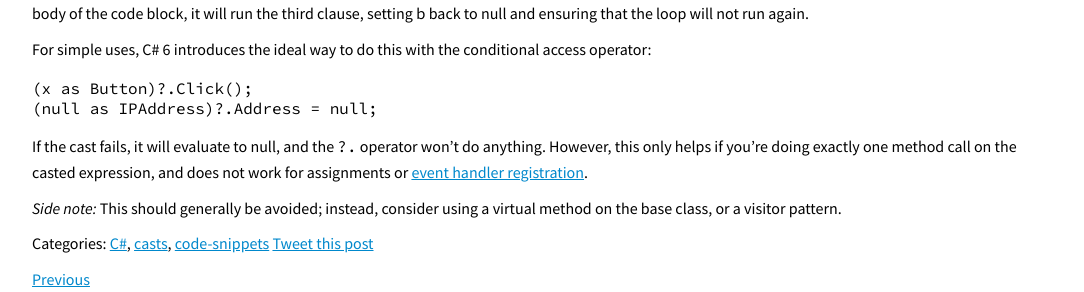
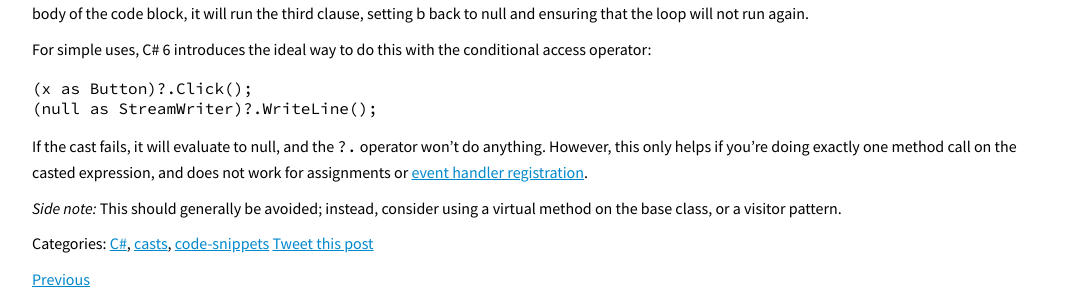
Before and after one commit to SLaks/SLaks.Blog, a Jekyll site: the page built from _posts/2015-06-12-code-snippets-conditional-casting.md, in a window 1280 px wide and 900 px high, scrolled down 820 px. Shown: the part 162-454 px from the top of the window, without its empty margins (96-1180 px from the left). Built offline with Jekyll 4.4.1, drawn with Linux system fonts in a browser that asks for light colours; Markdown is read by kramdown in place of the engine named in the settings; comment, search, counter and statistics services are not loaded.

Commit message:
Update post: Fix broken example

````diff
--- a/_posts/2015-06-12-code-snippets-conditional-casting.md
+++ b/_posts/2015-06-12-code-snippets-conditional-casting.md
@@ -48,7 +48,7 @@ For simple uses, C# 6 introduces the ideal way to do this with the conditional a
 <div class="small"></div>
 ```csharp
 (x as Button)?.Click();
-(null as IPAddress)?.Address = null;
+(null as StreamWriter)?.WriteLine();
 ```
 
 If the cast fails, it will evaluate to null, and the `?.` operator won't do anything.  However, this only helps if you're doing exactly one method call on the casted expression, and does not work for assignments or [event handler registration](https://github.com/dotnet/roslyn/issues/1276).
````
